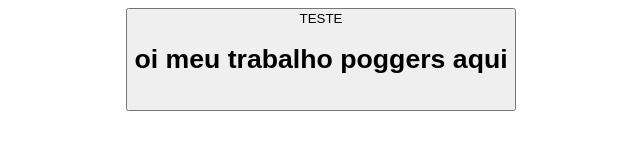
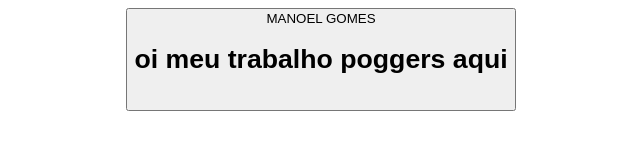
Before and after one commit to diggo77/teste2, a plain HTML site: page index.html in a window 1280 px wide. Shown: the full height of the page, 319-959 px from the left. Drawn offline with Linux system fonts and the light colour scheme.

Commit message:
Update index.html

```diff
--- a/index.html
+++ b/index.html
@@ -9,7 +9,7 @@
 <body>
     <center>
         <button>
-            TESTE
+            MANOEL GOMES
     <h1> oi meu trabalho poggers aqui</h1>
     <img src="manoelg.png" alt="">
         </center>
```
